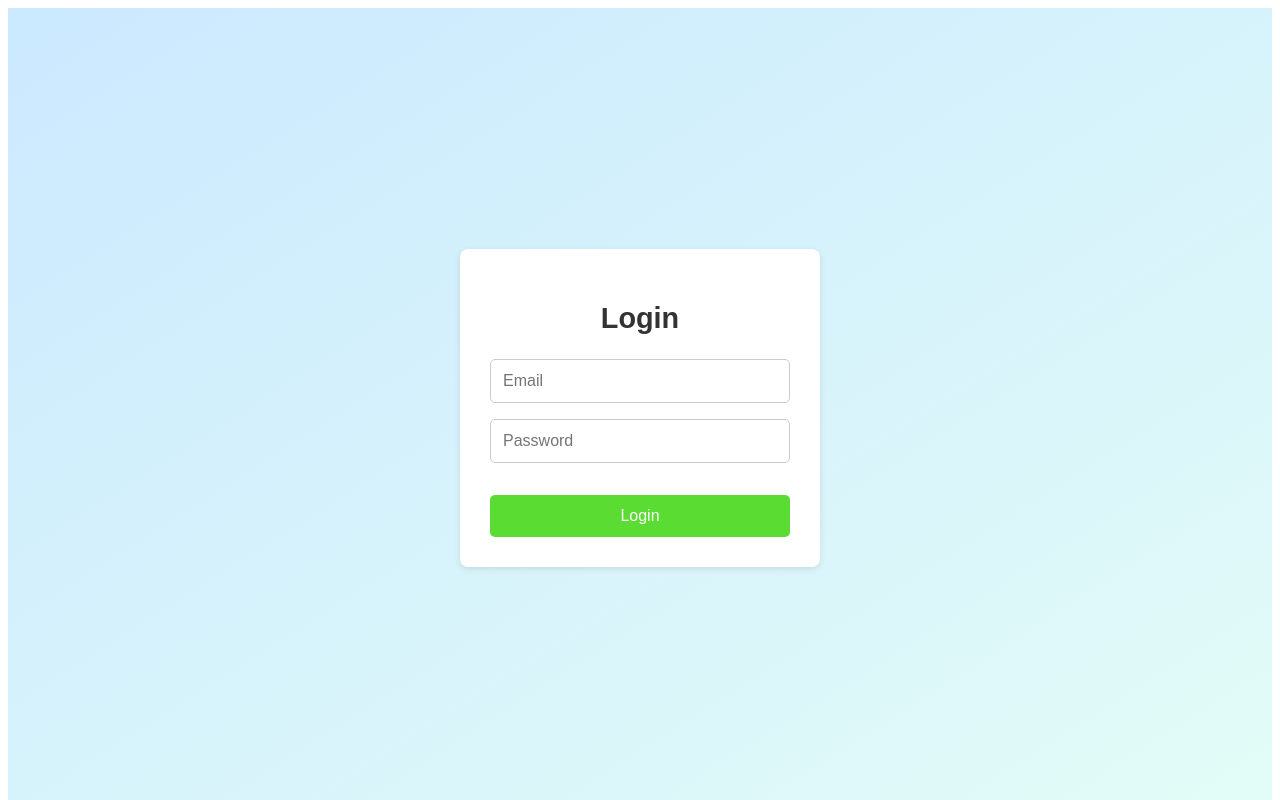
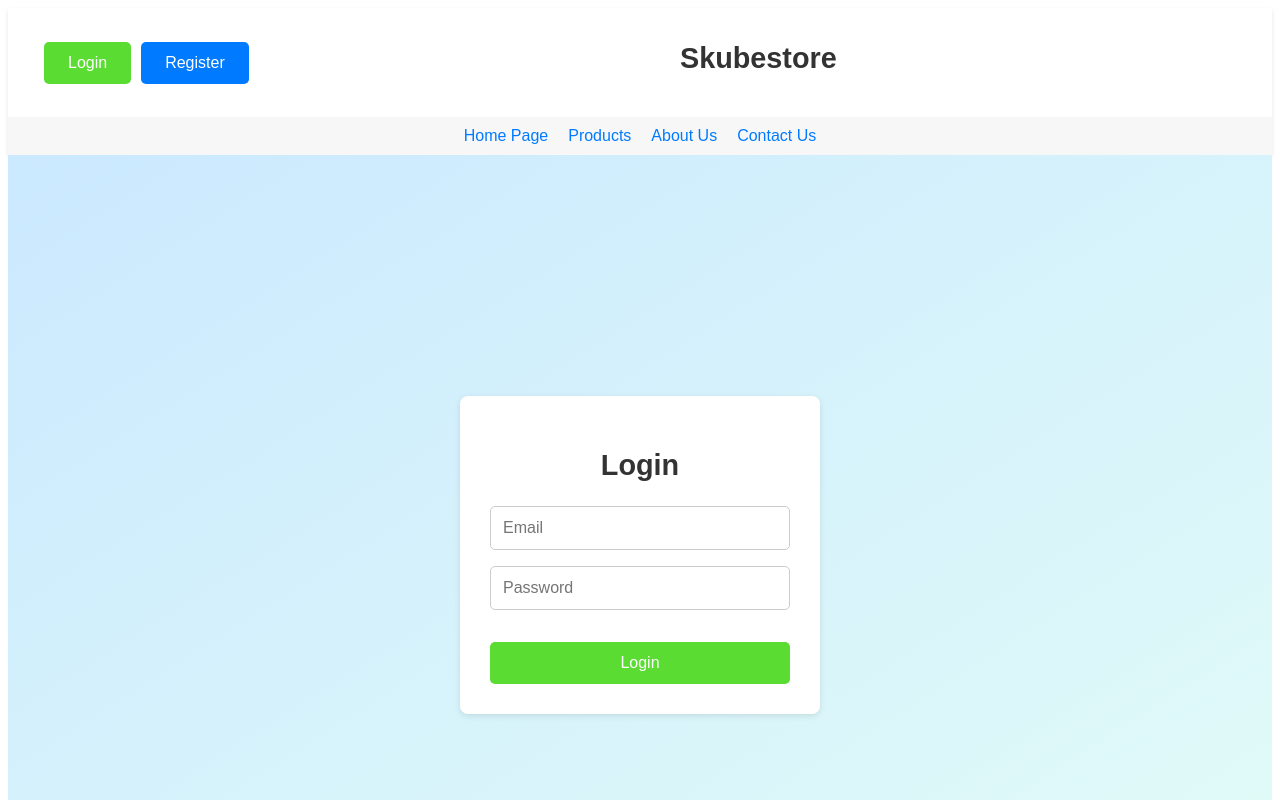
Before and after one commit to noambenm/Skubestore, a React (Vite) app in the folder skubestore-frontend/: page /login in a window 1280 px wide. Shown: the top 800 px of the page. Built offline with nearby package versions, Linux system fonts and the light colour scheme.

Commit message:
WIP - Started work on header for the website

```diff
--- /dev/null
+++ b/skubestore-frontend/src/components/Header.css
@@ -0,0 +1,92 @@
+.header-container {
+    width: 100%;
+    background: #fff;
+    font-family: Arial, sans-serif;
+    box-shadow: 0 2px 4px rgba(0,0,0,0.1);
+  }
+
+  .header-top {
+    display: flex;
+    justify-content: space-between;
+    align-items: baseline;
+    padding: 10px 20px;
+  }
+
+  .header-left, .header-right {
+    display: flex;
+    align-items: center;
+    gap: 10px;
+  }
+
+  .header-center {
+    cursor: pointer;
+  }
+
+  .header-title {
+    margin: 0;
+    font-size: 1.8rem;
+    color: #333;
+  }
+
+  .user-group {
+    display: flex;
+    flex-direction: row;
+    gap: 10px;
+    border: none;
+    border-radius: 5px;
+    padding: 0.5rem 1rem;
+    color: #fff;
+    font-size: 0.9rem;
+    cursor: pointer;
+    transition: background-color 0.3s;
+    text-align: center;
+  }
+
+  .login-button {
+    background-color: rgb(90, 220, 50);
+  }
+
+  .login-button:hover {
+    background-color: rgb(90, 170, 50);
+  }
+
+  .register-button {
+    background-color: rgb(50, 90, 220);
+  }
+
+  .register-button:hover {
+    background-color: rgb(50, 90, 170);
+  }
+
+  .logout-button {
+    background-color: #dc3848;
+  }
+
+  .logout-button:hover {
+    background-color: #a71d2a;
+  }
+
+  .user-status {
+    font-size: 0.9rem;
+    color: #444;
+  }
+
+  .header-nav {
+    display: flex;
+    justify-content: center;
+    gap: 20px;
+    background: #f7f7f7;
+    padding: 10px 20px;
+  }
+
+  .nav-link {
+    text-decoration: none;
+    font-size: 1rem;
+    color: #007BFF;
+    font-weight: 500;
+    transition: color 0.3s;
+  }
+
+  .nav-link:hover {
+    color: #003e80;
+  }
--- /dev/null
+++ b/skubestore-frontend/src/components/Header.jsx
@@ -0,0 +1,61 @@
+import React, { useEffect, useState } from 'react';
+import { useNavigate, NavLink } from 'react-router-dom';
+import './Header.css';
+
+function Header() {
+  const [userEmail, setUserEmail] = useState(null);
+  const navigate = useNavigate();
+
+  useEffect(() => {
+    const storedEmail = localStorage.getItem('userEmail');
+    if (storedEmail) {
+      setUserEmail(storedEmail);
+    }
+  }, []);
+
+  const handleLogout = () => {
+    localStorage.removeItem('userEmail');
+    setUserEmail(null);
+    navigate('/');
+  };
+
+  return (
+    <header className="header-container">
+      <div className="header-top">
+        <div className="header-left">
+            <div className="user-group">
+            {userEmail ? (
+                <>
+                <span className="user-status">Logged in as {userEmail}</span>
+                <button className="logout-button" onClick={handleLogout}>Logout</button>
+                </>
+            ) : (
+                <>
+                <button className="login-button" onClick={() => navigate('/login')}>Login</button>
+                <button className="register-button" onClick={() => navigate('/register')}>Register</button>
+                </>
+            )}
+            </div>
+        </div>
+
+        <div className="header-center" onClick={() => navigate('/')}>
+          <h1 className="header-title">Skubestore</h1>
+        </div>
+
+        <div className="header-right">
+          {/* Additional elements can go here if needed, or leave empty for symmetry */}
+        </div>
+      </div>
+
+      <div className="header-nav">
+       <NavLink to="/" className="nav-link">Home Page</NavLink>
+        <NavLink to="/products" className="nav-link">Products</NavLink>
+        <NavLink to="/about" className="nav-link">About Us</NavLink>
+        <NavLink to="/contact" className="nav-link">Contact Us</NavLink>
+        {/* Add more nav links as needed */}
+      </div>
+    </header>
+  );
+}
+
+export default Header;
--- a/skubestore-frontend/src/main.jsx
+++ b/skubestore-frontend/src/main.jsx
@@ -1,10 +1,12 @@
 import React from 'react';
 import ReactDOM from 'react-dom';
 import { BrowserRouter } from 'react-router-dom';
+import Header from './components/Header';
 import App from './App';
 
 ReactDOM.createRoot(document.getElementById('root')).render(
   <BrowserRouter>
+  <Header />
     <App />
   </BrowserRouter>
 );
```
